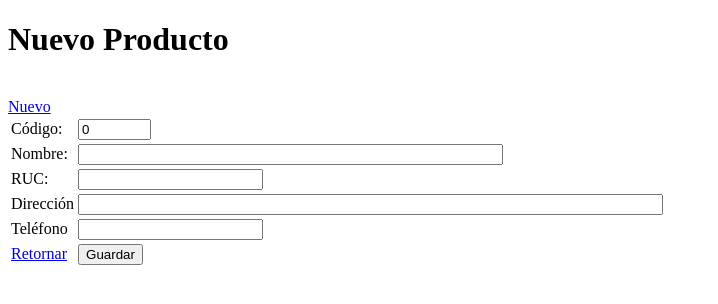
After one commit to Emgicraft/RegistroWeb_PHP_MySQL, a PHP site: page /cliente/agregar_cliente.php in a window 1280 px wide. The commit adds this page. Shown: the top 304 px of the page, without its empty margins (0-718 px from the left). Run offline with PHP 8.4, Linux system fonts and the light colour scheme.

Commit message:
Se creó la página para agregar a nuevos clientes.

```diff
--- /dev/null
+++ b/Sistema/cliente/agregar_cliente.php
@@ -0,0 +1,97 @@
+<!DOCTYPE html>
+<html lang="es-PE">
+<head>
+	<meta charset="utf-8">
+	<meta name="viewport" content="width=device-width, initial-scale=1">
+	<title>Agregar nuevo producto</title>
+</head>
+<body>
+	<h1>Nuevo Producto</h1><br>
+
+	<?php
+		if (isset($_GET["txtID"])) {
+			$id = $_GET["txtID"];
+			$nombre = $_GET["txtNombre"];
+			$ruc = $_GET["txtNumRUC"];
+			$dir = $_GET["txtDirec"];
+			$tlf = $_GET["txtTlf"];
+
+			if ($id==0) {
+				// Insertar el nuevo Producto //
+				// Incluir un archivo PHP:
+				require_once "../config/conexion.php";
+
+				// Preparamos la sentencia SQL:
+				$sentencia = $cnx->prepare("INSERT INTO cliente (nombre, numruc, direccion, telefono) values (:nombre, :nRuc, :direc, :telef);");
+
+				// Pasamos los parámetros SQL:
+				$sentencia->bindvalue(":nombre", $nombre);
+				$sentencia->bindvalue(":nRuc", $ruc);
+				$sentencia->bindvalue(":direc", $dir);
+				$sentencia->bindvalue(":telef", $tlf);
+
+				// Ejecutamos la sentencia SQL:
+				$sentencia->execute();
+
+
+				// Recuperar el ID del nuevo producto //
+
+				// Preparamos otra sentencia SQL:
+				$sentencia = $cnx->prepare("SELECT max(id) as nuevoID FROM cliente;");
+
+				// Ejecutamos la sentencia SQL:
+				$sentencia->execute();
+
+				// Sabemos que es una sola fila, así que la recojemos:
+				$fila = $sentencia->fetch();
+
+				// Guardamos el nuevo ID:
+				$id = $fila["nuevoID"];
+			}
+
+		} else {
+			$id = 0;
+			$nombre = "";
+			$ruc = "";
+			$dir = "";
+			$tlf = "";
+		}
+	?>
+
+	<a href="agregar_cliente.php">Nuevo</a><br>
+
+	<form>
+		<table>
+			<tr>
+				<td><label>Código:</label></td>
+				<td><input type="text" name="txtID" size="6" value=<?php echo $id ?> readonly></td>
+			</tr>
+				<!-- Se pone 'name' a las etiquetas que enviaré. -->
+			<tr>
+				<td><label>Nombre:</label></td>
+				<td><input type="text" name="txtNombre" size="50" value="<?php echo $nombre ?>"></td>
+			</tr>
+
+			<tr>
+				<td><label>RUC:</label></td>
+				<td><input type="text" name="txtNumRUC" size="20" value="<?php echo $ruc ?>"></td>
+			</tr>
+
+			<tr>
+				<td><label>Dirección</label></td>
+				<td><input type="text" name="txtDirec" size="70" value=<?php echo $dir ?>></td>
+			</tr>
+
+			<tr>
+				<td><label>Teléfono</label></td>
+				<td><input type="text" name="txtTlf" size="20" value=<?php echo $tlf ?>></td>
+			</tr>
+
+			<tr>
+				<td><a href="index.php">Retornar</a></td>
+				<td><input type="submit" value="Guardar"></td>
+			</tr>
+		</table>
+	</form>
+</body>
+</html>
--- a/Sistema/producto/index.php
+++ b/Sistema/producto/index.php
@@ -73,6 +73,8 @@
 			<td><?php echo $registro["descripcion"]; ?></td>
 			<td><?php echo $registro["categoria"]; ?></td>
 			<td><?php echo $registro["precio"]; ?></td>
+			<td><a href="<?php echo 'editar_producto.php?id='.$registro['id']; ?>">Editar</a></td>
+			<td><a href="">Eliminar</a></td>
 		</tr>
 
 	<?php
```
Also changed, not shown: DB/Consulta 2.sql (+8 -0 lines), Sistema/cliente/index.php (+6 -3 lines), Sistema/producto/eliminar_producto.php (added, +19 -0 lines), 1 other file.
